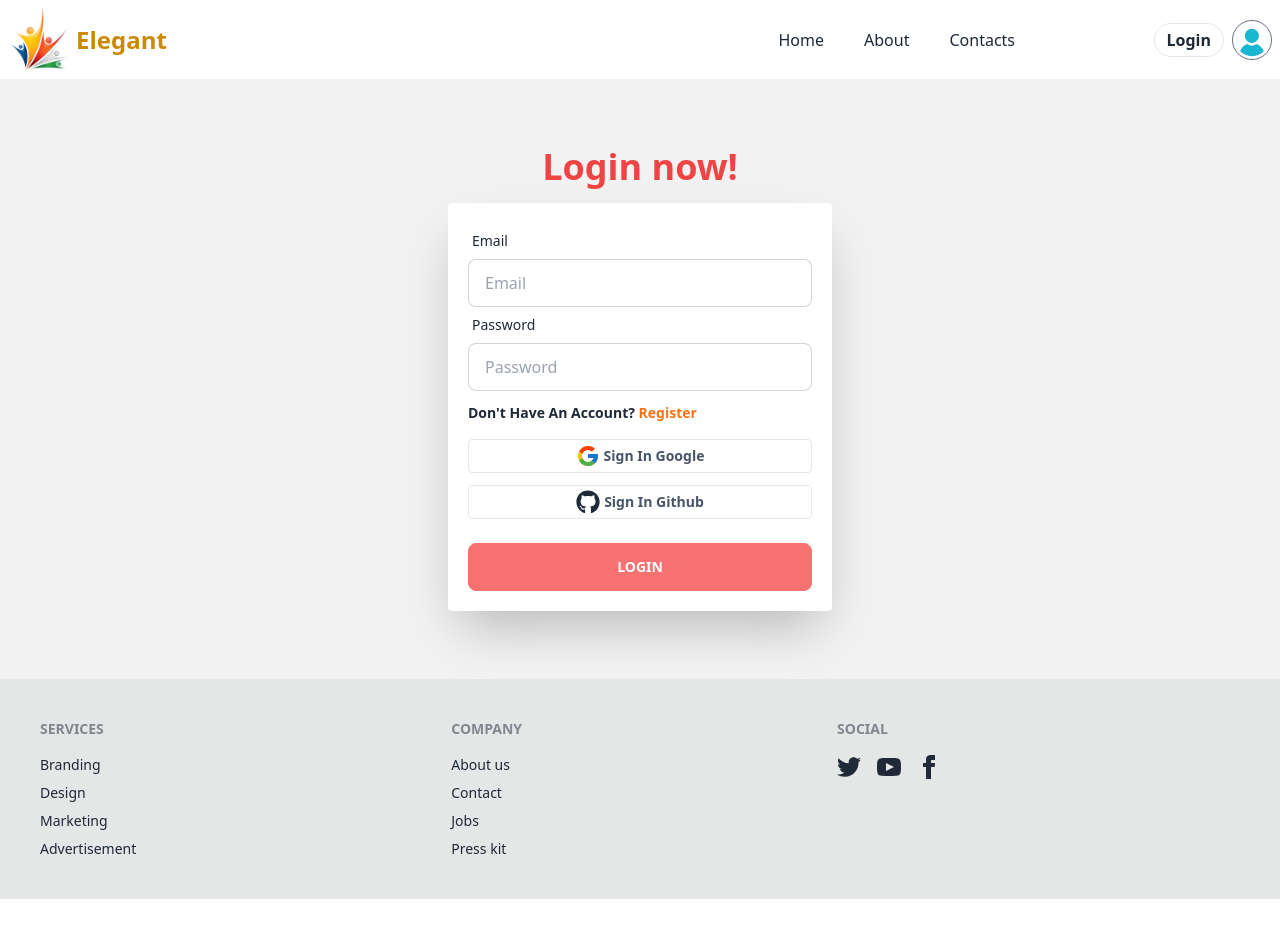
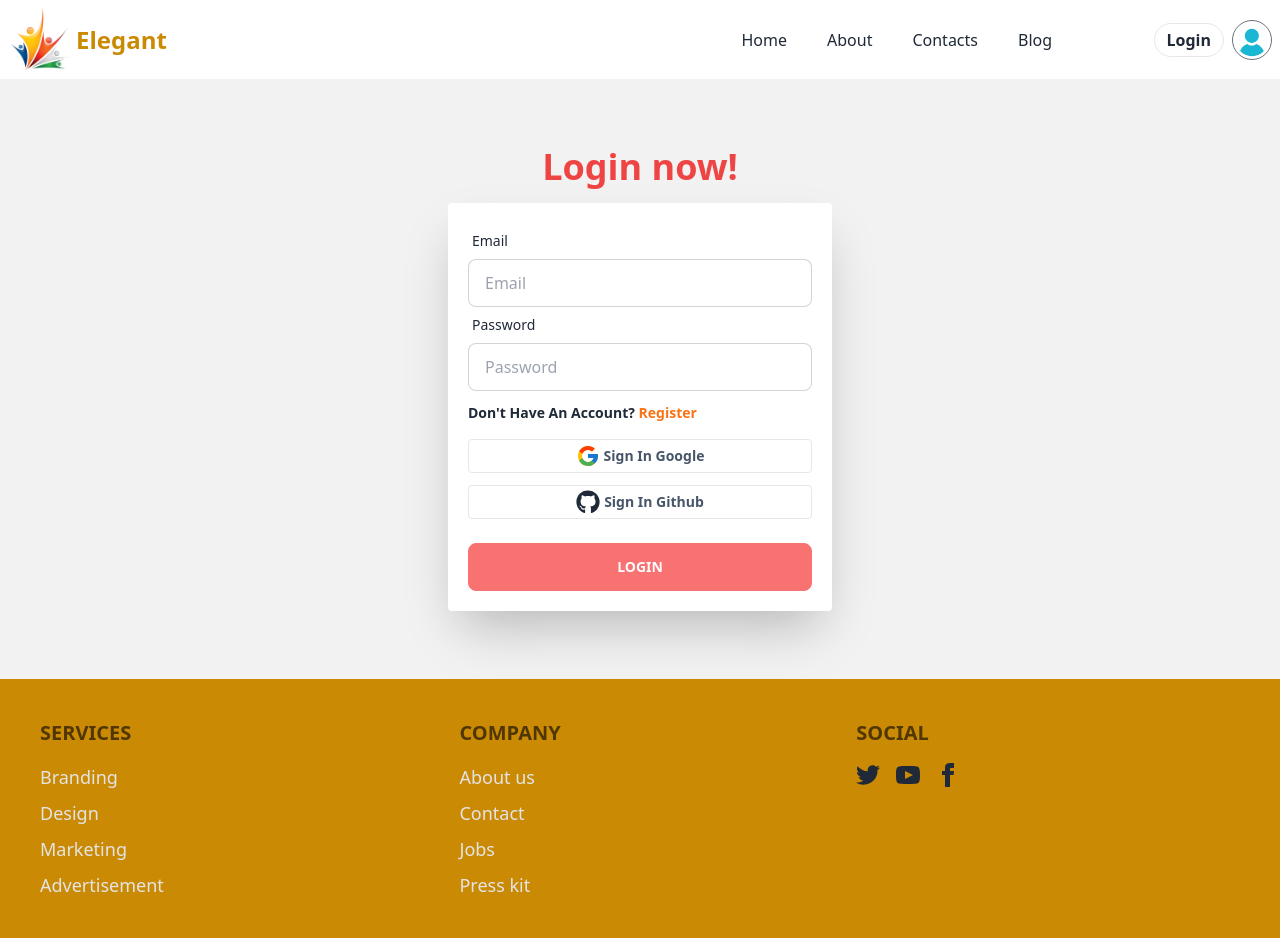
Before and after one commit to mohadeb550/Elegant-Events, a React (Vite) app: page /login in a window 1280 px wide. Before the commit the page ends 899 px from the top, so only its background shows below. Built offline with nearby package versions, Linux system fonts and the light colour scheme; no server answers.

Commit message:
added blog page

```diff
--- a/index.html
+++ b/index.html
@@ -2,7 +2,7 @@
 <html lang="en">
   <head>
     <meta charset="UTF-8" />
-    <link rel="icon" type="image/svg+xml" href="/vite.svg" />
+    <link rel="icon" type="image/svg+xml" href="/logo.png" />
     <meta name="viewport" content="width=device-width, initial-scale=1.0" />
     <title>Elegant Events </title>
   </head>
--- a/src/AuthProvider/AuthProvider.jsx
+++ b/src/AuthProvider/AuthProvider.jsx
@@ -69,7 +69,8 @@ export default function AuthProvider({children}) {
     // dynamic context value provide
     const authInfo = { sliderImages , services, allFeedback,  createUser, loginUser, loginWithGoogle, loginWithGithub, logOut ,  currentUser, loading }
 
-    if(loading){return  <span className="loading loading-bars  bg-yellow-600 w-10 md:w-16 absolute top-1/3 left-2/4"></span>}
+
+    if(loading){return  <span className="loading loading-spinner text-warning w-10 md:w-16 absolute top-[15%] left-2/4"></span>}
 
   return (
     <>
--- a/src/Footer/Footer.jsx
+++ b/src/Footer/Footer.jsx
@@ -2,24 +2,24 @@
 export default function Footer() {
 
   return (
-   <footer className="bg-base-300">
+   <footer className="bg-yellow-600">
     <div className="footer p-10 text-base-content max-w-[1300px] mx-auto">
     <nav>
-    <header className="footer-title">Services</header>
-    <a className="link link-hover">Branding</a>
-    <a className="link link-hover">Design</a>
-    <a className="link link-hover">Marketing</a>
-    <a className="link link-hover">Advertisement</a>
+    <header className="footer-title  text-black md:text-xl opacity-60">Services</header>
+    <a className="link link-hover text-zinc-200 md:text-lg">Branding</a>
+    <a className="link link-hover text-zinc-200 md:text-lg">Design</a>
+    <a className="link link-hover text-zinc-200 md:text-lg">Marketing</a>
+    <a className="link link-hover text-zinc-200 md:text-lg">Advertisement</a>
   </nav>
   <nav>
-    <header className="footer-title">Company</header>
-    <a className="link link-hover">About us</a>
-    <a className="link link-hover">Contact</a>
-    <a className="link link-hover">Jobs</a>
-    <a className="link link-hover">Press kit</a>
+    <header className="footer-title text-black md:text-xl opacity-60">Company</header>
+    <a className="link link-hover text-zinc-200 md:text-lg">About us</a>
+    <a className="link link-hover text-zinc-200 md:text-lg">Contact</a>
+    <a className="link link-hover text-zinc-200 md:text-lg">Jobs</a>
+    <a className="link link-hover text-zinc-200 md:text-lg">Press kit</a>
   </nav>
   <nav>
-    <header className="footer-title">Social</header>
+    <header className="footer-title  text-black md:text-xl opacity-60">Social</header>
     <div className="grid grid-flow-col gap-4">
       <a><svg xmlns="http://www.w3.org/2000/svg" width="24" height="24" viewBox="0 0 24 24" className="fill-current"><path d="M24 4.557c-.883.392-1.832.656-2.828.775 1.017-.609 1.798-1.574 2.165-2.724-.951.564-2.005.974-3.127 1.195-.897-.957-2.178-1.555-3.594-1.555-3.179 0-5.515 2.966-4.797 6.045-4.091-.205-7.719-2.165-10.148-5.144-1.29 2.213-.669 5.108 1.523 6.574-.806-.026-1.566-.247-2.229-.616-.054 2.281 1.581 4.415 3.949 4.89-.693.188-1.452.232-2.224.084.626 1.956 2.444 3.379 4.6 3.419-2.07 1.623-4.678 2.348-7.29 2.04 2.179 1.397 4.768 2.212 7.548 2.212 9.142 0 14.307-7.721 13.995-14.646.962-.695 1.797-1.562 2.457-2.549z"></path></svg></a>
       <a><svg xmlns="http://www.w3.org/2000/svg" width="24" height="24" viewBox="0 0 24 24" className="fill-current"><path d="M19.615 3.184c-3.604-.246-11.631-.245-15.23 0-3.897.266-4.356 2.62-4.385 8.816.029 6.185.484 8.549 4.385 8.816 3.6.245 11.626.246 15.23 0 3.897-.266 4.356-2.62 4.385-8.816-.029-6.185-.484-8.549-4.385-8.816zm-10.615 12.816v-8l8 3.993-8 4.007z"></path></svg></a>
--- a/src/Navbar/Navbar.jsx
+++ b/src/Navbar/Navbar.jsx
@@ -16,6 +16,7 @@ export default function Navbar() {
    <li ><NavLink className={({isActive})=> isActive && 'bg-transparent font-semibold text-yellow-600 ' } to='/'> Home </NavLink></li>
    <li ><NavLink className={({isActive})=> isActive && 'bg-transparent font-semibold text-yellow-600 ' } to='/about'> About </NavLink></li>
    <li ><NavLink className={({isActive})=> isActive && 'bg-transparent font-semibold text-yellow-600 ' } to='/contacts'> Contacts </NavLink></li>
+   <li ><NavLink className={({isActive})=> isActive && 'bg-transparent font-semibold text-yellow-600 ' } to='/blog'> Blog </NavLink></li>
   </>
 
     const signOut = () => {
--- a/src/Routes/router.jsx
+++ b/src/Routes/router.jsx
@@ -7,6 +7,7 @@ import Login from "../Pages/Login";
 import Register from "../Pages/Register";
 import PrivateRoute from "./PrivateRoute";
 import Contact from "../Pages/Contact";
+import BlogPage from "../Pages/Blog";
 
 
 const router = createBrowserRouter([
@@ -17,6 +18,7 @@ const router = createBrowserRouter([
         {path:'/login', element: <Login/>},
         {path:'/register', element: <Register/>},
         {path:'/contacts', element: <PrivateRoute><Contact/></PrivateRoute>},
+        {path:'/blog', element: <PrivateRoute><BlogPage/> </PrivateRoute>},
         {path:'/service/:id', element: <PrivateRoute><ServiceDetails/></PrivateRoute> }
 
     ]}
--- a/src/components/Offers.jsx
+++ b/src/components/Offers.jsx
@@ -7,27 +7,27 @@ export default function Offers() {
 
         <div className='flex-1 grid grid-cols-2 md:grid-cols-3 gap-5 text-center content-center'>
 
-            <div className='flex flex-col items-center justify-center  h-56 gap-1'>
+            <div className='flex flex-col items-center justify-center  h-32 lg:h-44 gap-1'>
                <img src='/decoration-icon.png' className='w-14 md:w-16 lg:w-20'/>
                 <p className='text-gray-600 lg:text-xl font-semibold'>Catering and decor</p>
             </div>
-            <div className='flex flex-col items-center justify-center  h-56 gap-1'>
+            <div className='flex flex-col items-center justify-center  h-32 lg:h-44 gap-1'>
             <img src='/sunflower-icon.png' className='w-14 md:w-16 lg:w-20'/>
                 <p className='text-gray-600 lg:text-xl font-semibold'>Floral</p>
             </div>
-            <div className='flex flex-col items-center justify-center  h-56 gap-1'>
+            <div className='flex flex-col items-center justify-center  h-32 lg:h-44 gap-1'>
             <img src='/Circle-icons-camera.svg' className='w-14 md:w-16 lg:w-20'/>
                 <p className='text-gray-600 lg:text-xl font-semibold'>Photo, Video and Audio</p>
             </div>
-            <div className='flex flex-col items-center justify-center  h-56 gap-1'>
+            <div className='flex flex-col items-center justify-center  h-32 lg:h-44 gap-1'>
             <img src='/gift-present-giving-icon.png' className='w-14 md:w-16 lg:w-20'/>
                 <p className='text-gray-600 lg:text-xl font-semibold'>Invitation Cards</p>
             </div>
-            <div className='flex flex-col items-center justify-center  h-56 gap-1'>
+            <div className='flex flex-col items-center justify-center  h-32 lg:h-44 gap-1'>
             <img src='/balloons-color-icon.png' className='w-14 md:w-16 lg:w-20'/>
                 <p className='text-gray-600 lg:text-xl font-semibold'>Entertainment</p>
             </div>
-            <div className='flex flex-col items-center justify-center  h-56 gap-1'>
+            <div className='flex flex-col items-center justify-center  h-32 lg:h-44 gap-1'>
             <img src='/bungalow-villa-color-icon.png' className='w-14 md:w-16 lg:w-20'/>
                 <p className='text-gray-600 lg:text-xl font-semibold'>Venue Selection</p>
             </div>
--- a/src/components/Services.jsx
+++ b/src/components/Services.jsx
@@ -19,7 +19,9 @@ export default function Services() {
 
   return (
     <section className="my-8 md:my-16 lg:my-24" >
-        <h1 className="text-[26px] md:text-3xl lg:text-5xl text-yellow-600 font-bold text-center mb-10 md:mb-16 lg:mb-20" data-aos='zoom-out'> Our Services </h1>
+        <h1 className="text-[26px] md:text-3xl lg:text-5xl text-yellow-600 font-bold text-center " data-aos='zoom-out'> Our Services </h1>
+        <p className="text-center text-sm md:text-lg lg:text-xl text-gray-500 mt-0 md:mt-2 mb-10 md:mb-16 lg:mb-20" data-aos='zoom-out'>We’ll make your next celebration
+very special!</p>
 
         <div className="grid grid-cols-1 md:grid-cols-2 lg:grid-cols-3 justify-items-center  gap-5">
             {services?.map(service => <Service key={service.id} service={service} data-aos ='fade right'/>)}
```
Also changed, not shown: src/Pages/Blog.jsx (added, +59 -0 lines).
